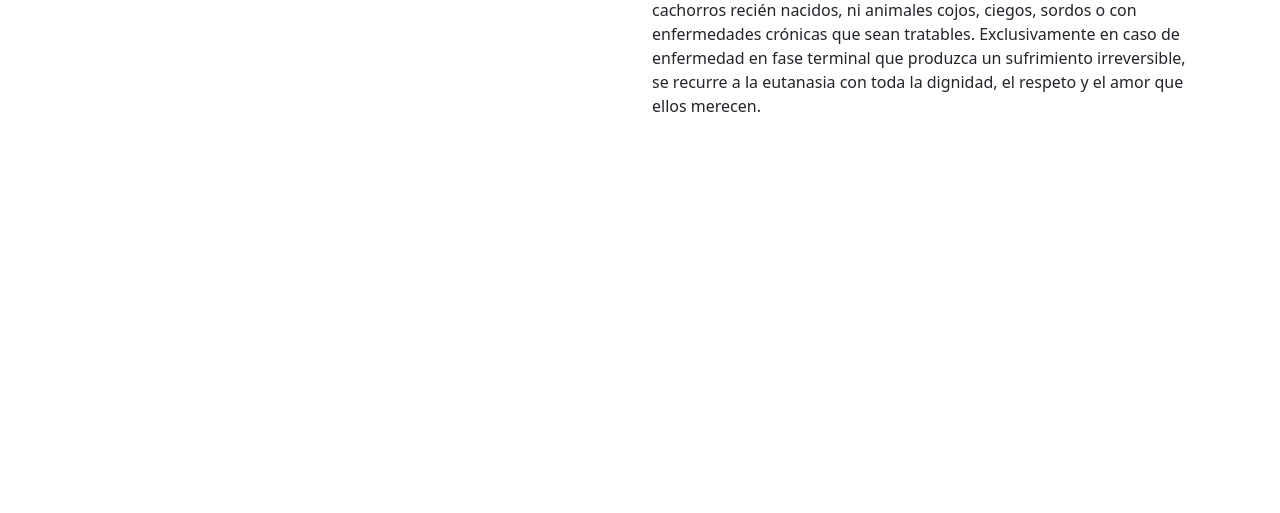
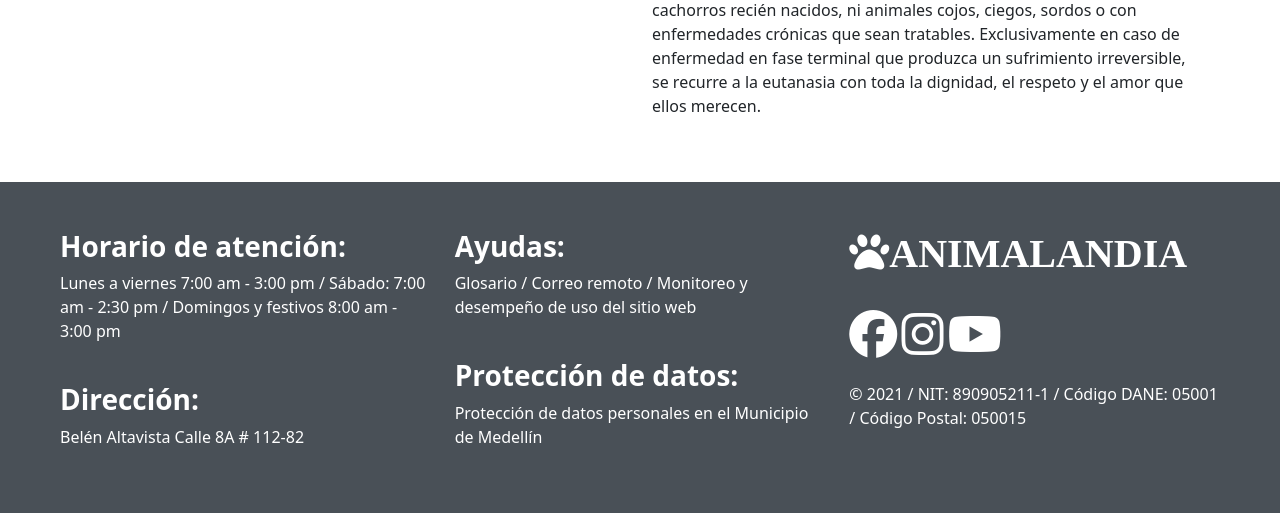
Before and after one commit to mateo1761/casahogar, a CodeIgniter 4 app: the page made by app/Views/bienvenida.php in a window 1280 px wide. Shown: the part 1713-2226 px from the top of the page. Before the commit the page ends 1825 px from the top, so only its background shows below. Run offline with PHP 8.4 and a stand-in for CodeIgniter, Linux system fonts and the light colour scheme; the template is opened without the code that fills it, so the values that code supplies are empty; some libraries are stand-ins or nearby versions; some web fonts are replaced.

Commit message:
actualizacion

```diff
--- a/app/Views/bienvenida.php
+++ b/app/Views/bienvenida.php
@@ -161,7 +161,40 @@
 		</section>
 	</main>
 
-	<footer>
+    <footer class="fondoDos p-5 text-white">
+
+		<div class="container-fluid">
+
+		<div class="row">
+			<div class="col-12 col-md-4">
+				<h3 class="fw-bold">Horario de atención:</h3>
+				<p>Lunes a viernes 7:00 am - 3:00 pm / Sábado: 7:00 am - 2:30 pm / Domingos y festivos 8:00 am - 3:00 pm</p>
+				<br>
+				<h3 class="fw-bold">Dirección:</h3>
+				<p>Belén Altavista Calle 8A # 112-82 </p>
+			</div>
+
+			<div class="col-12 col-md-4">
+				<h3 class="fw-bold">Ayudas:</h3>
+				<p>Glosario / Correo remoto  /  Monitoreo y desempeño de uso del sitio web</p>
+				<br>
+				<h3 class="fw-bold">Protección de datos:</h3>
+				<p>Protección de datos personales en el Municipio de Medellín </p>
+			</div>
+
+			<div class="col-12 col-md-4">
+				<h1 class="fw-bold fuente"><span><i class="fas fa-paw"></i></span>ANIMALANDIA</h1>
+				<br>
+				<i class="fab fa-facebook fa-3x"></i>
+				<i class="fab fa-instagram fa-3x"></i>
+				<i class="fab fa-youtube fa-3x"></i>
+				<br>
+				<p class="mt-4">© 2021 / NIT: 890905211-1 / Código DANE: 05001 / Código Postal: 050015</p>
+
+			</div>
+		</div>
+
+		</div>
 
 	</footer>
 
--- a/app/Views/registro.php
+++ b/app/Views/registro.php
@@ -126,7 +126,6 @@
         <?php endif ?>
     </section>
 
-    <footer></footer>
 
     <script type="module" src="<?= base_url('public/js/lanzarmodal.js') ?>"></script>
     <script src="https://cdn.jsdelivr.net/npm/bootstrap@5.1.3/dist/js/bootstrap.bundle.min.js" integrity="sha384-ka7Sk0Gln4gmtz2MlQnikT1wXgYsOg+OMhuP+IlRH9sENBO0LRn5q+8nbTov4+1p" crossorigin="anonymous"></script>
--- a/public/styles/estilos.css
+++ b/public/styles/estilos.css
@@ -50,3 +50,8 @@
 {
     margin: 5px 25px;
 }
+
+.fondoDos
+{
+    background-color: #495057;
+}
```
